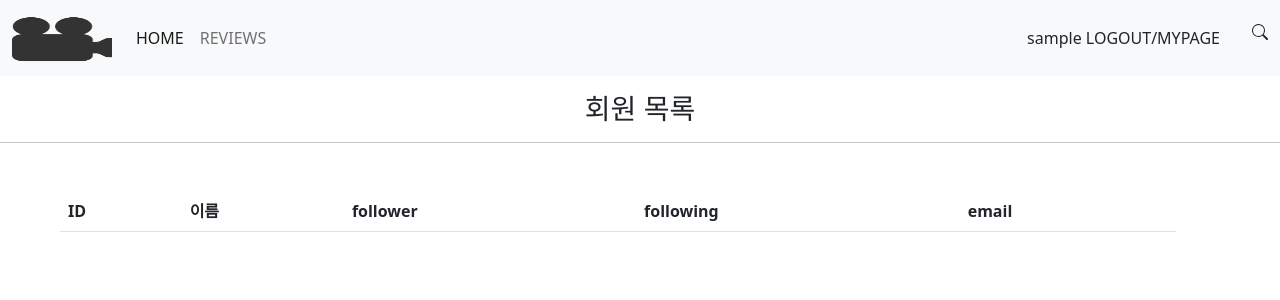
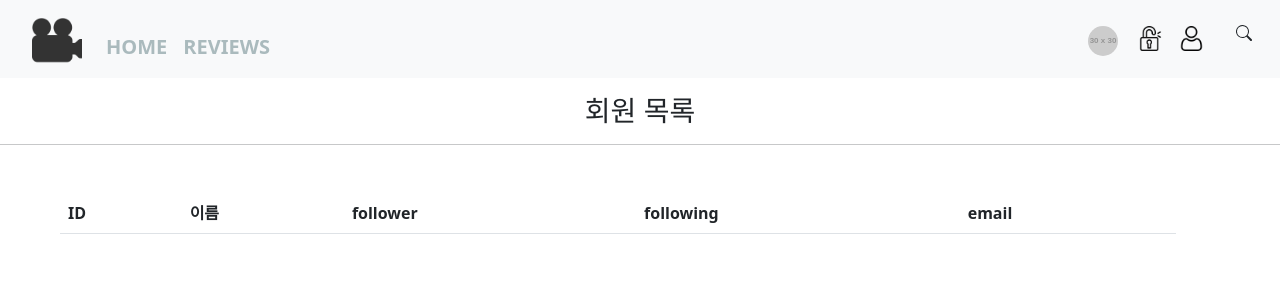
Before and after one commit to astroastrum/pair-05, a Django app: page /accounts/ in a window 1280 px wide. Shown: the top 300 px of the page. Run offline with Django 3.2, Linux system fonts and the light colour scheme; the visitor is signed in with stand-in values (Sample User, id 1); lists and menus that the app fills with data are empty; some libraries are stand-ins or nearby versions.

Commit message:
update: base-nav

```diff
--- /dev/null
+++ b/reviews/static/CSS/style.css
@@ -0,0 +1,19 @@
+.navi {
+    font-size: 20px;
+    font-weight: bold;
+    color : #aababd;
+}
+.navi:hover {
+    color : #4a5759;
+}
+/* 활성화된 네브바아이템 */
+.navi-active {
+    color : #4a5759;
+    font-weight: bold;
+}
+.search-hidden{
+    display: none;
+}
+.search-active {
+    display: inline;
+}
--- a/templates/base.html
+++ b/templates/base.html
@@ -10,52 +10,79 @@
     <title>Document</title>
     <!-- CSS only -->
     <link href="https://cdn.jsdelivr.net/npm/bootstrap@5.2.2/dist/css/bootstrap.min.css" rel="stylesheet" integrity="sha384-Zenh87qX5JnK2Jl0vWa8Ck2rdkQ2Bzep5IDxbcnCeuOxjzrPF/et3URy9Bv1WTRi" crossorigin="anonymous">
+    <link rel="stylesheet" href="{% static '/CSS/style.css' %}">
   </head>
 
   <body>
     <!--네브바-->
-    <nav class="navbar navbar-expand-lg bg-light">
+    <nav class="navbar navbar-expand-lg bg-light px-3">
       <div class="container-fluid">
         <!--로고-->
-        <a class="navbar-brand" href="#"><img src="{% static 'images/movie.png'%}" style="width: 100px; height:50px;" alt=""></a>
+        <a class="navbar-brand" href="{% url 'reviews:main' %}"><img class="ms-1" src="{% static 'images/movie.png'%}" style="width: 50px; height:50px;" alt=""></a>
         <button class="navbar-toggler" type="button" data-bs-toggle="collapse" data-bs-target="#navbarSupportedContent" aria-controls="navbarSupportedContent" aria-expanded="false" aria-label="Toggle navigation">
           <span class="navbar-toggler-icon"></span>
         </button>
         <div class="collapse navbar-collapse" id="navbarSupportedContent">
-          <ul class="navbar-nav me-auto mb-2 mb-lg-0">
-            <li class="nav-item">
-              <a class="nav-link active" aria-current="page" href="#">HOME</a>
-            </li>
-            <li class="nav-item">
-              <a class="nav-link" href="{% url 'reviews:create' %}">REVIEWS</a>
-            </li>
+          <ul class="navbar-nav me-auto mb-2 mb-lg-0 mt-3">
+            {% block active %}
+              <li class="nav-item">
+                <a class="nav-link navi" aria-current="page" href="{% url 'reviews:index' %}">HOME</a>
+              </li>
+              <li class="nav-item">
+                <a class="nav-link navi" href="{% url 'reviews:create' %}">REVIEWS</a>
+              </li>
+            {% endblock active %}
           </ul>
         </div>
         {% if request.user.is_authenticated %}
           <div class="d-flex">
-            <a class="nav-link active" href="{% url 'accounts:logout' %}">{{ user.username}}
-              LOGOUT
+            <div class="">
+              {% if user.image %}
+                {{user.image.url }}
+              {% else %}
+                <img src="https://dummyimage.com/30/dedbdc/8084c2" class="mt-1 me-1 rounded-circle">
+              {% endif %}
+            </div>
+            <a class="nav-link navi" href="{% url 'accounts:logout' %}">
+              <img src="{% static 'images/logout.png' %}" style="width:25px; height:25px;" alt="" class="mx-3">
             </a>
-            /
-            <a class="nav-link active" href="{% url 'accounts:index' %}">MYPAGE</a>
+            <br>
+            <a class="nav-link navi" href="{% url 'accounts:detail' user.pk %}">
+              <img src="{% static '/images/my_page.png' %}" style="width:25px; height:25px;" alt="">
+            </a>
           </div>
         {% else %}
-          <a class="nav-link active" href="{% url 'accounts:login' %}">LOGIN</a>
-          |
-          <a class="nav-link active" href="{% url 'accounts:signup'%}">SIGNUP<a>
+          <div>
+            <a class="nav-link navi" href="{% url 'accounts:login' %}">LOGIN /
+            </a>
+            <a class="nav-link navi" href="{% url 'accounts:signup'%}">SIGNUP<a></div>
             {% endif %}
             <ul>
-              <a class="text-dark" style="submit" href="#">
+              <a id="search" class="text-dark" href="#">
+                <!-- 돋보기 -->
                 <svg xmlns="http://www.w3.org/2000/svg" width="16" height="16" fill="currentColor" class="bi bi-search" viewbox="0 0 16 16">
                   <path d="M11.742 10.344a6.5 6.5 0 1 0-1.397 1.398h-.001c.03.04.062.078.098.115l3.85 3.85a1 1 0 0 0 1.415-1.414l-3.85-3.85a1.007 1.007 0 0 0-.115-.1zM12 6.5a5.5 5.5 0 1 1-11 0 5.5 5.5 0 0 1 11 0z"/>
                 </svg>
               </a>
+              <div class="search-hidden" id="search-field">
+                <form action="" method="POST" class="d-flex">
+                  <input type="text" class="form-control" placeholder="검색어를 입력하세요.">
+                  <input type="submit" class="ms-2 btn btn-light" value="검색">
+                </form>
+              </div>
             </ul>
           </div>
         </nav>
         {% block content %}{% endblock content %}
         <!-- JavaScript Bundle with Popper -->
         <script src="https://cdn.jsdelivr.net/npm/bootstrap@5.2.2/dist/js/bootstrap.bundle.min.js" integrity="sha384-OERcA2EqjJCMA+/3y+gxIOqMEjwtxJY7qPCqsdltbNJuaOe923+mo//f6V8Qbsw3" crossorigin="anonymous"></script>
+        <script>
+          const search = document.querySelector('#search')
+          search.addEventListener('click', function() {
+            const search_field = document.querySelector("#search-field")
+            search_field.classList.toggle('search-active')
+          })
+        </script>
       </body>
 
     </html>
```
Also changed, not shown: reviews/static/images/logout.png (added), reviews/static/images/my_page.png (added).
